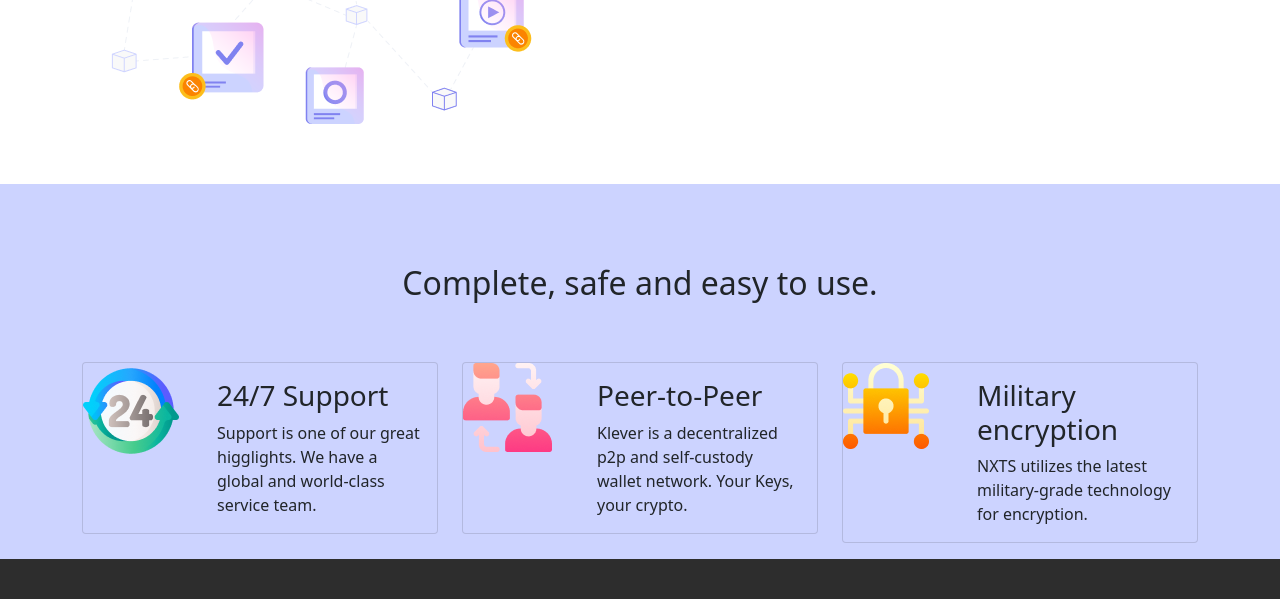
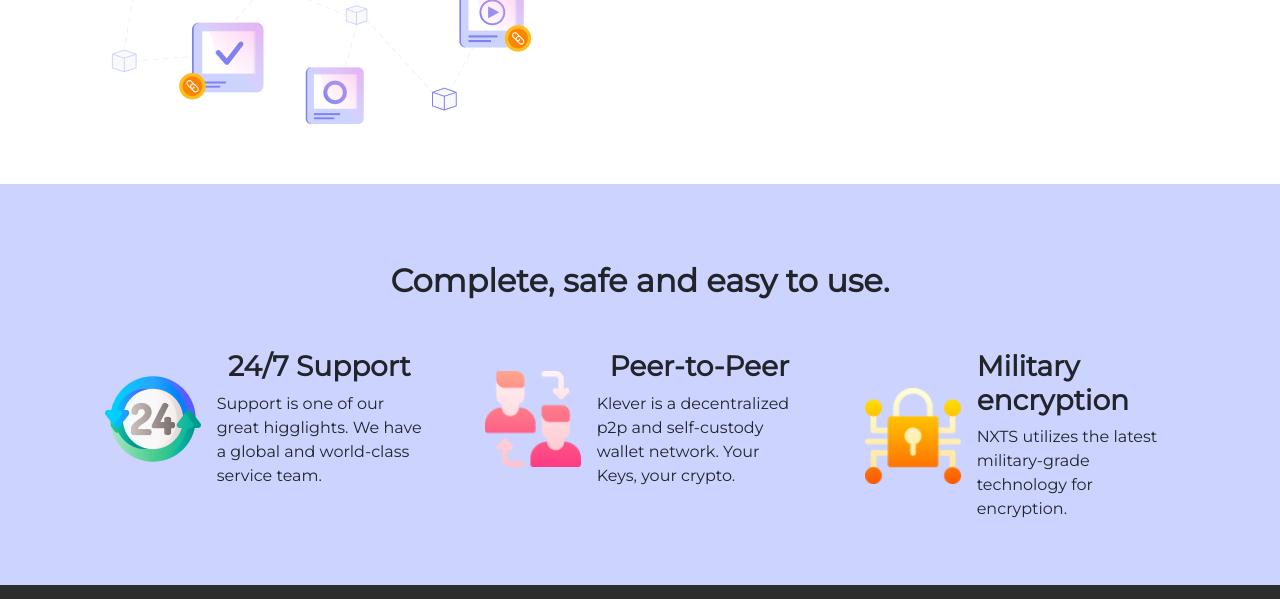
Before and after one commit to pacop0587/nextstage, a plain HTML site: page index.html in a window 1280 px wide. Shown: the part 2608-3207 px from the top of the page. Drawn offline with Linux system fonts and the light colour scheme.

Commit message:
Tercer commit

```diff
--- a/css/styles.css
+++ b/css/styles.css
@@ -60,10 +60,22 @@
     background-color: #CCD3FF;
 }
 
+.card-body h3 {
+    font-family: 'Montserrat', sans-serif;
+    font-weight: bolder;
+}
+
+.card-body p{
+    font-family: 'Montserrat', sans-serif;
+}
+
 .back-four h2{
-    margin-top: 80px;
-    margin-bottom: 60px;
+    margin-top: 30px;
+    margin-bottom: 50px;
     text-align: center;
+    font-family: 'Montserrat', sans-serif;
+    font-weight: bolder;
+
 }
 
 /*
@@ -99,6 +111,7 @@ footer{
     text-align: center;
 }
 
+
 .footer-icon a {
     color: #F0B90B;
     text-align: left;
@@ -108,3 +121,7 @@ footer{
 .footer-list-2{
     list-style: none;
 }
+
+.footer-size p{
+    font-family: 'Montserrat', sans-serif;
+}
--- a/index.html
+++ b/index.html
@@ -148,20 +148,20 @@
         </section>
         <!-- End Section 3 -->
         <!-- Start Section 4 -->
-        <section class="back-four">
-            <div class="container">
+        <section class="container-fluid back-four">
+            <div class="container py-5">
                 <div class="row">
                     <h2>Complete, safe and easy to use.</h2>
                 </div>
                 <div class="row">
-                    <div class="col-md-4">
-                        <div class="card mb-3 back-four" style="max-width: 540px;">
+                    <div class="col-md-4 col-sm-12">
+                        <div class="card mb-3 back-four border-0" style="max-width: 540px;">
                             <div class="row g-0">
-                                <div class="col-md-4">
-                                    <img src="assets/img/hours.png" class="img-fluid rounded-start" alt="...">
+                                <div class="col-md-4 d-flex flex-wrap align-content-center justify-content-md-end justify-content-sm-center">
+                                    <img src="assets/img/hours.png" class="img-fluid rounded-start" width="96px" alt="...">
                                 </div>
                                 <div class="col-md-8">
-                                    <div class="card-body">
+                                    <div class="card-body d-flex flex-column align-items-sm-center py-0">
                                         <h3 class="card-title">24/7 Support</h3>
                                         <p class="card-text">Support is one of our great higglights. We have a global and world-class service team.</p>
                                     </div>
@@ -169,14 +169,14 @@
                             </div>
                         </div>
                     </div>
-                    <div class="col-md-4">
-                        <div class="card mb-3 back-four" style="max-width: 540px;">
+                    <div class="col-md-4 col-sm-12">
+                        <div class="card mb-3 back-four border-0" style="max-width: 540px;">
                             <div class="row g-0">
-                                <div class="col-md-4">
-                                    <img src="assets/img/transfer.png" class="img-fluid rounded-start" alt="...">
+                                <div class="col-md-4 d-flex flex-wrap align-content-center justify-content-md-end justify-content-sm-center">
+                                    <img src="assets/img/transfer.png" class="img-fluid rounded-start" width="96px" alt="...">
                                 </div>
                                 <div class="col-md-8">
-                                    <div class="card-body">
+                                    <div class="card-body d-flex flex-column align-items-sm-center py-0">
                                         <h3 class="card-title">Peer-to-Peer</h3>
                                         <p class="card-text">Klever is a decentralized p2p and self-custody wallet network. Your Keys, your crypto.</p>
                                     </div>
@@ -184,14 +184,14 @@
                             </div>
                         </div>
                     </div>
-                    <div class="col-md-4">
-                        <div class="card mb-3 back-four" style="max-width: 540px;">
+                    <div class="col-md-4 col-sm-12">
+                        <div class="card mb-3 back-four border-0" style="max-width: 540px;">
                             <div class="row g-0">
-                                <div class="col-md-4">
-                                    <img src="assets/img/encryption.png" class="img-fluid rounded-start" alt="...">
+                                <div class="col-md-4 d-flex flex-wrap align-content-center justify-content-md-end justify-content-sm-center">
+                                    <img src="assets/img/encryption.png" class="img-fluid rounded-start" width="96px" alt="...">
                                 </div>
                                 <div class="col-md-8">
-                                    <div class="card-body">
+                                    <div class="card-body d-flex flex-column align-items-sm-center py-0">
                                         <h3 class="card-title">Military encryption</h3>
                                         <p class="card-text">NXTS  utilizes the latest military-grade technology for encryption.</p>
                                     </div>
@@ -211,7 +211,7 @@
             <div class="row">
                 <div class="col-md-3 col-sm-12 d-flex flex-column align-items-md-start align-items-center mt-3">
                     <img src="assets/img/logo2.png" width="50px" alt="" class="pb-4">
-                    <p class="text-light">© <span>NextStage</span> all rights reserved.</p>
+                    <p class="text-light fs-6">© <span class="fw-bold">NextStage</span> all rights reserved.</p>
                 </div>
                 <div class="col-md-6 pe-3 mt-3">
                     <div class="row footer-list">
@@ -260,15 +260,6 @@
                             <li class="nav-item px-2 footer-icon"><a href="#"><i class="fab fa-twitter-square"></i></a></li>
                             <li class="nav-item px-2 footer-icon"><a href="#"><i class="fab fa-facebook"></i></a></li>
                         </ul>
-                        <!-- <div class="col-md">
-                            <i class="fab fa-telegram"></i>
-                        </div>
-                        <div class="col-md">
-                            <i class="fab fa-twitter-square"></i>
-                        </div>
-                        <div class="col-md">
-                            <i class="fab fa-facebook"></i>
-                        </div> -->
                     </div>
                 </div>
             </div>
```
